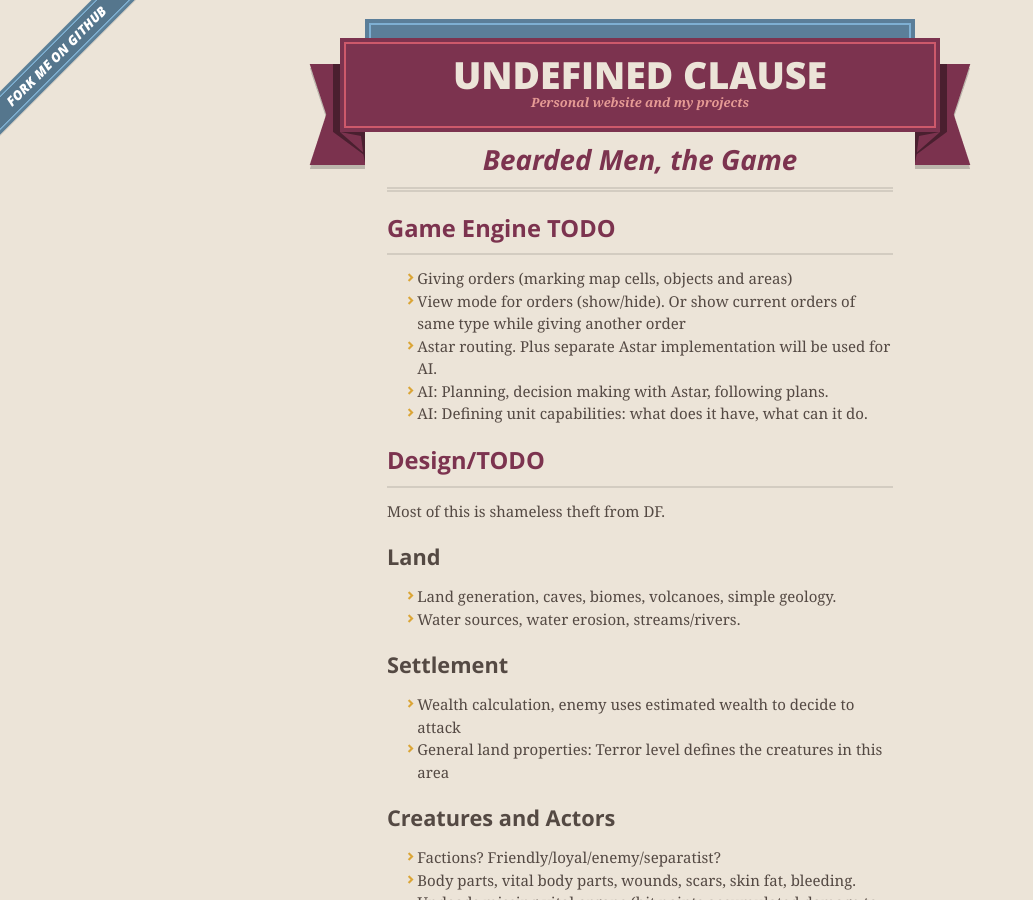
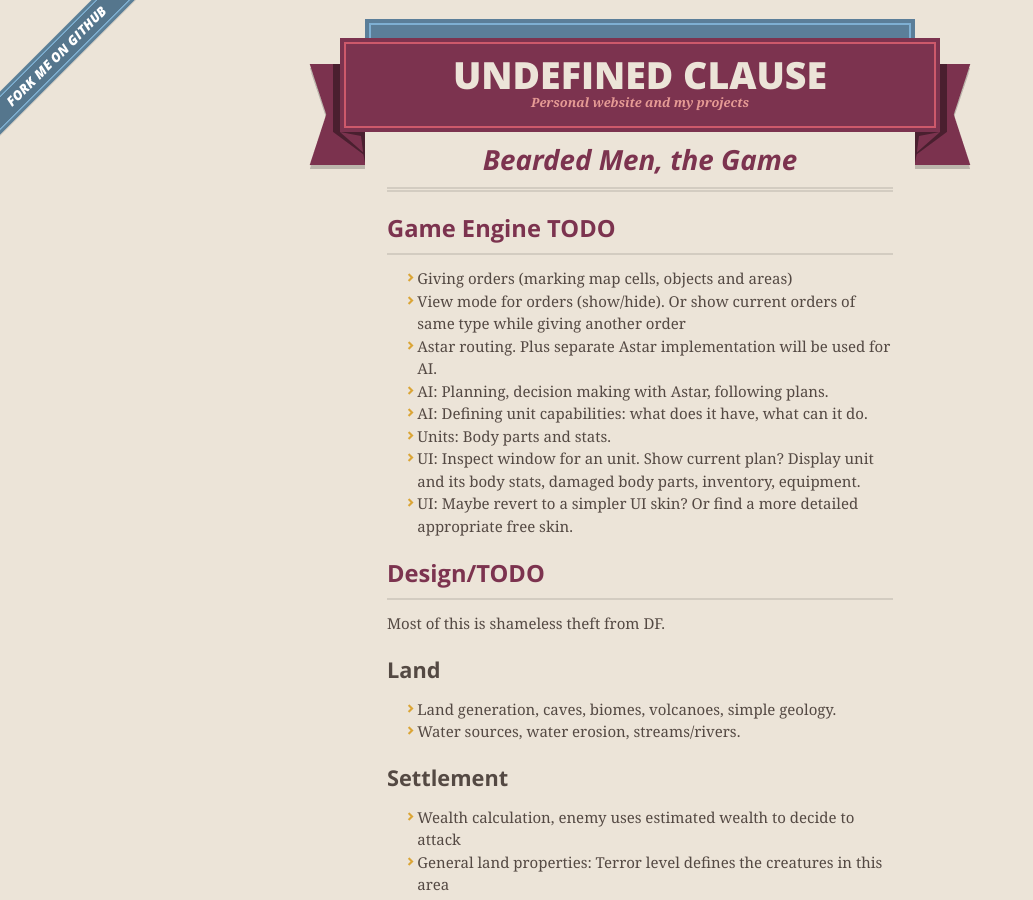
Before and after one commit to kvakvs/clau.se, a Jekyll site: the page built from bm.html, in a window 1280 px wide and 900 px high. Shown: the whole window, without its empty margins (0-1033 px from the left). Built offline with Jekyll 4.4.1, drawn with Linux system fonts in a browser that asks for light colours; nearby versions of some CDN libraries.

Commit message:
Update bm.html

```diff
--- a/bm.html
+++ b/bm.html
@@ -17,6 +17,13 @@ title: Bearded Men, the Game
 
     <li>AI: Planning, decision making with Astar, following plans.</li>
     <li>AI: Defining unit capabilities: what does it have, what can it do.</li>
+
+    <li>Units: Body parts and stats.</li>
+
+    <li>UI: Inspect window for an unit. Show current plan? Display unit and its body
+    stats, damaged body parts, inventory, equipment.</li>
+    <li>UI: Maybe revert to a simpler UI skin? Or find a more detailed appropriate free
+    skin.</li>
 </ul>
 
 <h3>Design/TODO</h3>
```
